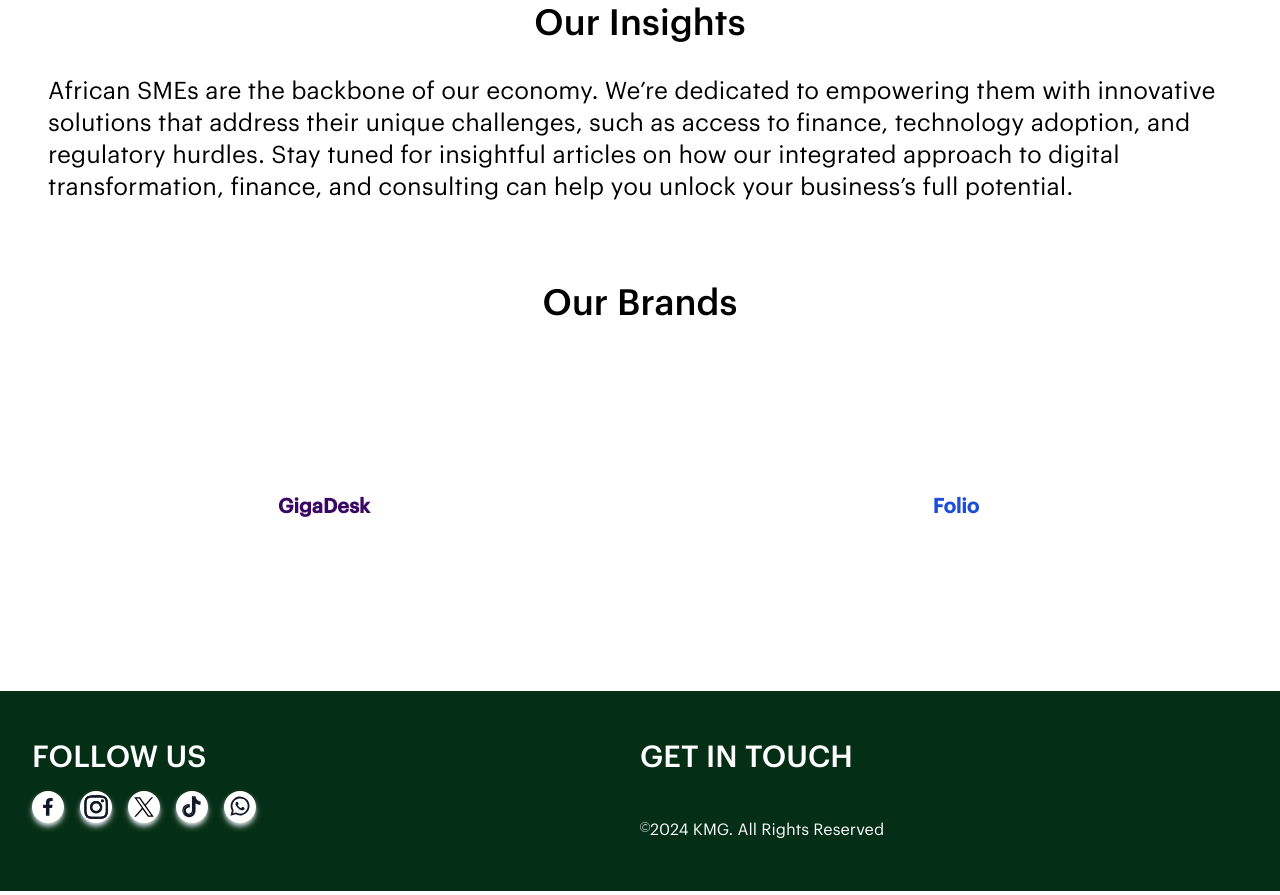
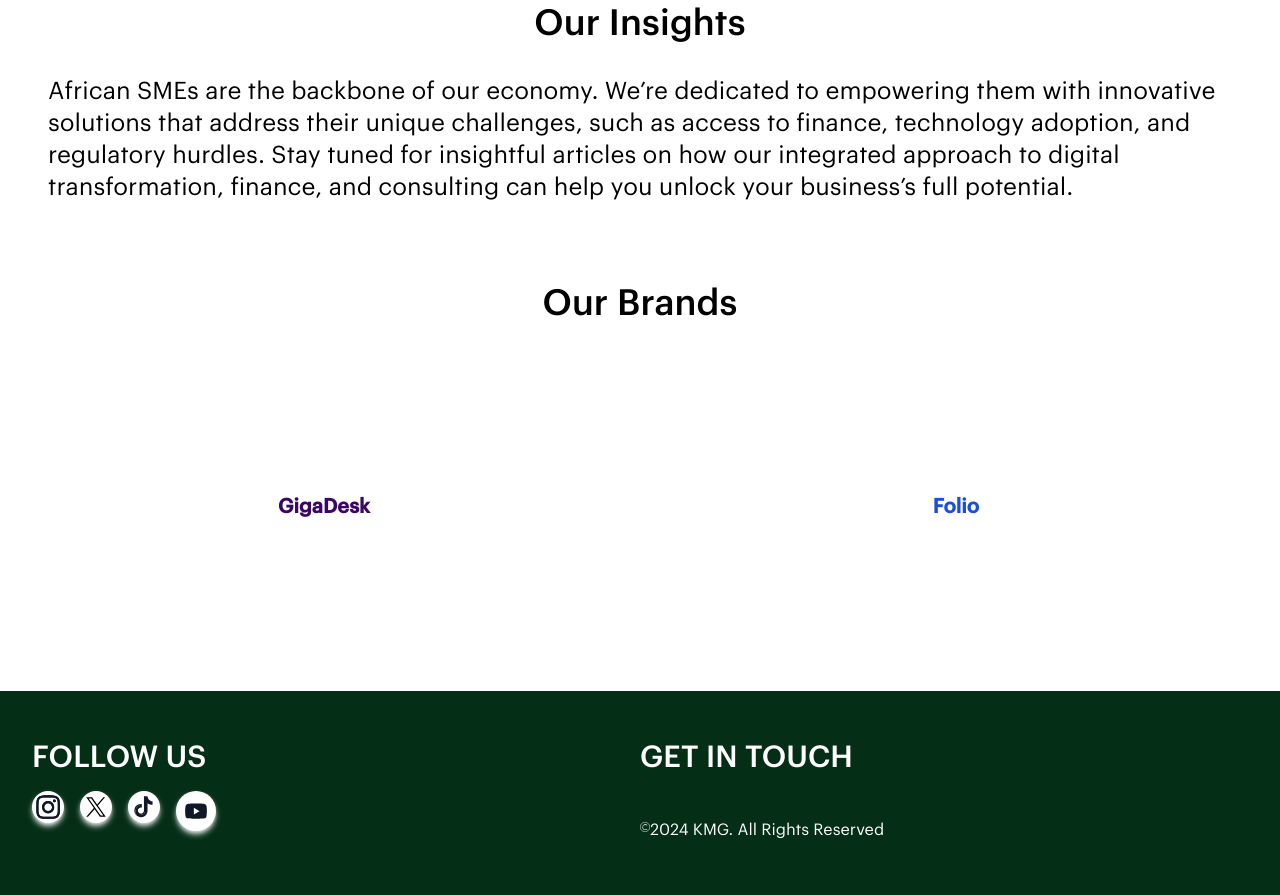
Before and after one commit to GigaDesk/KMG, a Gatsby site: page / in a window 1280 px wide. Shown: the part 5409-6304 px from the top of the page. Built offline with nearby package versions, Linux system fonts and the light colour scheme; Gatsby itself is replaced by a stand-in of ours.

Commit message:
feat(footer): link social media accounts

```diff
--- a/src/components/footer/socialMediaLinks.tsx
+++ b/src/components/footer/socialMediaLinks.tsx
@@ -3,23 +3,8 @@ import * as React from "react";
 function SocialMediaLinks() {
   return (
     <div className=" w-full flex py-4 gap-4 flex-wrap">
-      <button className="w-8 h-8 flex items-center justify-center relative overflow-hidden rounded-full bg-white shadow-md shadow-gray-200 group transition-all duration-300">
-        <svg
-          className="relative z-10 fill-gray-900 transition-all duration-300 group-hover:fill-white"
-          xmlns="http://www.w3.org/2000/svg"
-          width="28"
-          height="28"
-          viewBox="0 0 72 72"
-          fill="none"
-        >
-          <path
-            d="M46.4927 38.6403L47.7973 30.3588H39.7611V24.9759C39.7611 22.7114 40.883 20.4987 44.4706 20.4987H48.1756V13.4465C46.018 13.1028 43.8378 12.9168 41.6527 12.8901C35.0385 12.8901 30.7204 16.8626 30.7204 24.0442V30.3588H23.3887V38.6403H30.7204V58.671H39.7611V38.6403H46.4927Z"
-            fill=""
-          />
-        </svg>
-        <div className="absolute top-full left-0 w-full h-full rounded-full bg-blue-500 z-0 transition-all duration-500 group-hover:top-0"></div>
-      </button>
 
+ <a href="https://www.instagram.com/kmgclientservices/">
       <button className="w-8 h-8 flex items-center justify-center rounded-full relative overflow-hidden bg-white shadow-md shadow-gray-200 group transition-all duration-500">
         <svg
           className="fill-gray-900 relative z-10 transition-all duration-500 group-hover:fill-white"
@@ -64,7 +49,7 @@ function SocialMediaLinks() {
         </svg>
         <div className="absolute top-full left-0 w-full h-full rounded-full bg-gradient-to-bl from-purple-500 via-pink-500 to-yellow-500 z-0 transition-all duration-500 group-hover:top-0"></div>
       </button>
-
+      </a>
       <button className="w-8 h-8 flex items-center justify-center rounded-full relative overflow-hidden bg-white shadow-md shadow-gray-200 group transition-all duration-300">
         <svg
           className="fill-black z-10 transition-all duration-300 group-hover:fill-white"
@@ -81,7 +66,7 @@ function SocialMediaLinks() {
         </svg>
         <div className="absolute top-full left-0 w-full h-full rounded-full bg-black z-0 transition-all duration-500 group-hover:top-0"></div>
       </button>
-
+<a href="https://www.tiktok.com/@kmgclientservices">
       <button className="w-8 h-8 flex items-center justify-center relative overflow-hidden rounded-full bg-white shadow-md shadow-gray-200 group transition-all duration-300">
         <svg
           className="fill-gray-900 relative z-10 transition-all duration-300 group-hover:fill-white"
@@ -112,29 +97,31 @@ function SocialMediaLinks() {
         </svg>
         <div className="absolute top-full left-0 w-full h-full rounded-full bg-[radial-gradient(circle_at_center,_var(--tw-gradient-stops))] from-black via-black to-red-600 z-0 transition-all duration-500 group-hover:top-0"></div>
       </button>
-
-      <button className="w-8 h-8 flex items-center relative overflow-hidden justify-center rounded-full bg-white shadow-md shadow-gray-200 group transition-all duration-300">
+      </a>
+      <a href="https://www.youtube.com/channel/UC0AvKwQoh1iufjtCXyUVtog">
+        <button className="w-10 h-10 flex items-center relative overflow-hidden justify-center rounded-full bg-white shadow-md shadow-gray-200 group transition-all duration-300">
           <svg
             className="fill-gray-900 relative z-10 transition-all duration-300 group-hover:fill-white"
             xmlns="http://www.w3.org/2000/svg"
             width="30"
             height="30"
-          viewBox="0 0 71 72"
+            viewBox="0 0 72 72"
             fill="none"
           >
             <path
-            d="M12.5762 56.8405L15.8608 44.6381C13.2118 39.8847 12.3702 34.3378 13.4904 29.0154C14.6106 23.693 17.6176 18.952 21.9594 15.6624C26.3012 12.3729 31.6867 10.7554 37.1276 11.1068C42.5685 11.4582 47.6999 13.755 51.5802 17.5756C55.4604 21.3962 57.8292 26.4844 58.2519 31.9065C58.6746 37.3286 57.1228 42.7208 53.8813 47.0938C50.6399 51.4668 45.9261 54.5271 40.605 55.7133C35.284 56.8994 29.7125 56.1318 24.9131 53.5513L12.5762 56.8405ZM25.508 48.985L26.2709 49.4365C29.7473 51.4918 33.8076 52.3423 37.8191 51.8555C41.8306 51.3687 45.5681 49.5719 48.4489 46.7452C51.3298 43.9185 53.1923 40.2206 53.7463 36.2279C54.3002 32.2351 53.5143 28.1717 51.5113 24.6709C49.5082 21.1701 46.4003 18.4285 42.6721 16.8734C38.9438 15.3184 34.8045 15.0372 30.8993 16.0736C26.994 17.11 23.5422 19.4059 21.0817 22.6035C18.6212 25.801 17.2903 29.7206 17.2963 33.7514C17.293 37.0937 18.2197 40.3712 19.9732 43.2192L20.4516 44.0061L18.6153 50.8167L25.508 48.985Z"
+              d="M61.1026 23.7185C60.5048 21.471 58.7363 19.6981 56.4863 19.0904C52.4181 18 36.0951 18 36.0951 18C36.0951 18 19.7805 18 15.7039 19.0904C13.4622 19.6897 11.6937 21.4627 11.0876 23.7185C10 27.7971 10 36.3124 10 36.3124C10 36.3124 10 44.8276 11.0876 48.9063C11.6854 51.1537 13.4539 52.9267 15.7039 53.5343C19.7805 54.6247 36.0951 54.6247 36.0951 54.6247C36.0951 54.6247 52.4181 54.6247 56.4863 53.5343C58.728 52.935 60.4965 51.162 61.1026 48.9063C62.1902 44.8276 62.1902 36.3124 62.1902 36.3124C62.1902 36.3124 62.1902 27.7971 61.1026 23.7185Z"
               fill=""
             />
             <path
-            fill-rule="evenodd"
-            clip-rule="evenodd"
-            d="M44.0259 36.8847C43.5787 36.5249 43.0549 36.2716 42.4947 36.1442C41.9344 36.0168 41.3524 36.0186 40.793 36.1495C39.9524 36.4977 39.4093 37.8134 38.8661 38.4713C38.7516 38.629 38.5833 38.7396 38.3928 38.7823C38.2024 38.8251 38.0028 38.797 37.8316 38.7034C34.7543 37.5012 32.1748 35.2965 30.5122 32.4475C30.3704 32.2697 30.3033 32.044 30.325 31.8178C30.3467 31.5916 30.4555 31.3827 30.6286 31.235C31.2344 30.6368 31.6791 29.8959 31.9218 29.0809C31.9756 28.1818 31.7691 27.2863 31.3269 26.5011C30.985 25.4002 30.3344 24.42 29.4518 23.6762C28.9966 23.472 28.4919 23.4036 27.9985 23.4791C27.5052 23.5546 27.0443 23.7709 26.6715 24.1019C26.0242 24.6589 25.5104 25.3537 25.168 26.135C24.8256 26.9163 24.6632 27.7643 24.6929 28.6165C24.6949 29.0951 24.7557 29.5716 24.8739 30.0354C25.1742 31.1497 25.636 32.2144 26.2447 33.1956C26.6839 33.9473 27.163 34.6749 27.6801 35.3755C29.3607 37.6767 31.4732 39.6305 33.9003 41.1284C35.1183 41.8897 36.42 42.5086 37.7799 42.973C39.1924 43.6117 40.752 43.8568 42.2931 43.6824C43.1711 43.5499 44.003 43.2041 44.7156 42.6755C45.4281 42.1469 45.9995 41.4518 46.3795 40.6512C46.6028 40.1675 46.6705 39.6269 46.5735 39.1033C46.3407 38.0327 44.9053 37.4007 44.0259 36.8847Z"
-            fill=""
+              className="fill-white transition-all duration-300 group-hover:fill-[#FF3000]"
+              d="M30.8811 44.1617L44.4392 36.3124L30.8811 28.463V44.1617Z"
+              fill="white"
             />
           </svg>
-        <div className="absolute top-full left-0 w-full h-full rounded-full bg-green-400 z-0 transition-all duration-500 group-hover:top-0"></div>
+          <div className="absolute top-full left-0 w-full h-full rounded-full bg-[#FF3000] z-0 transition-all duration-500 group-hover:top-0"></div>
         </button>
+      </a>
+
     </div>
   );
 }
```
Lines whose indentation alone changed are shown as unchanged.
